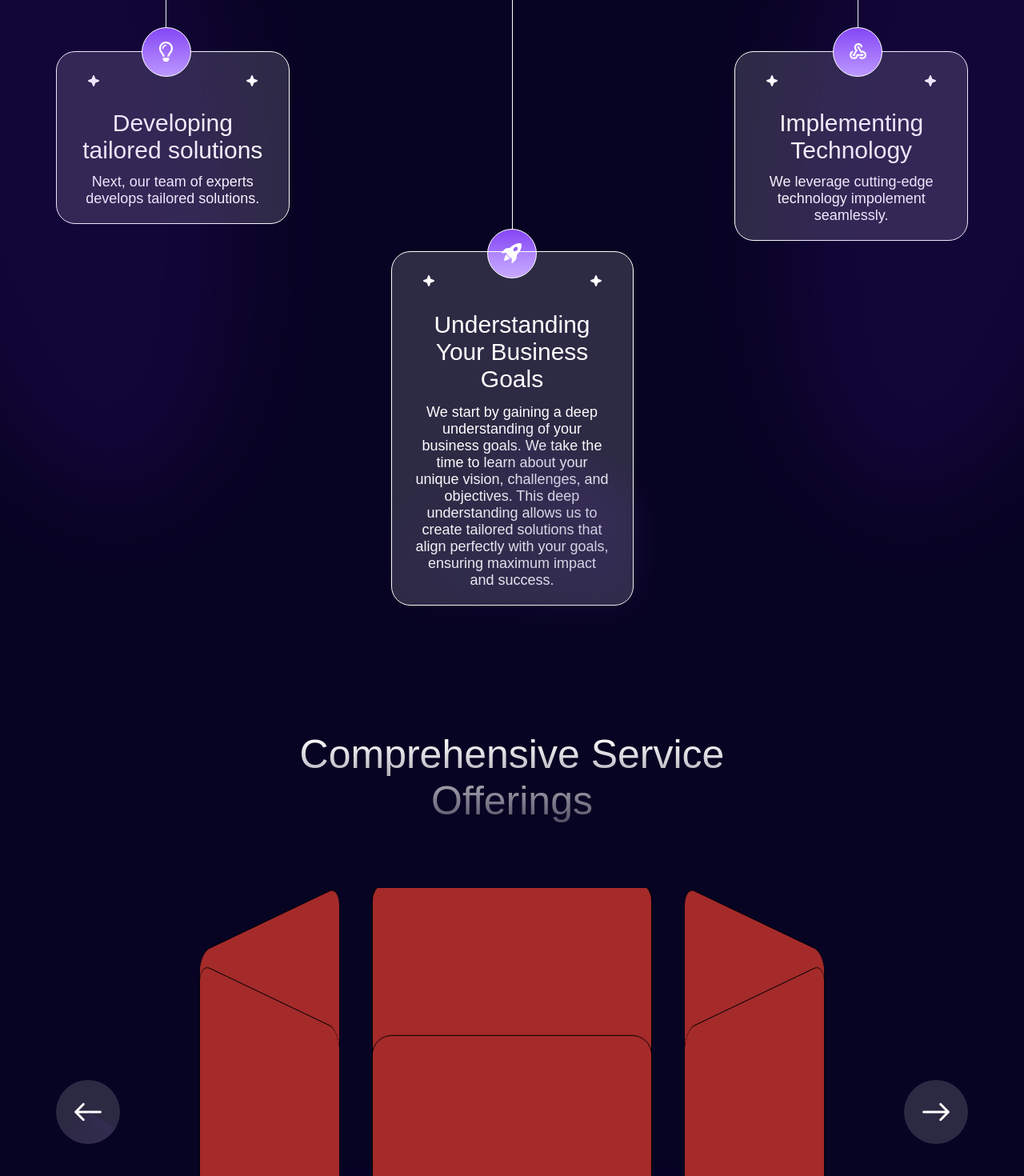
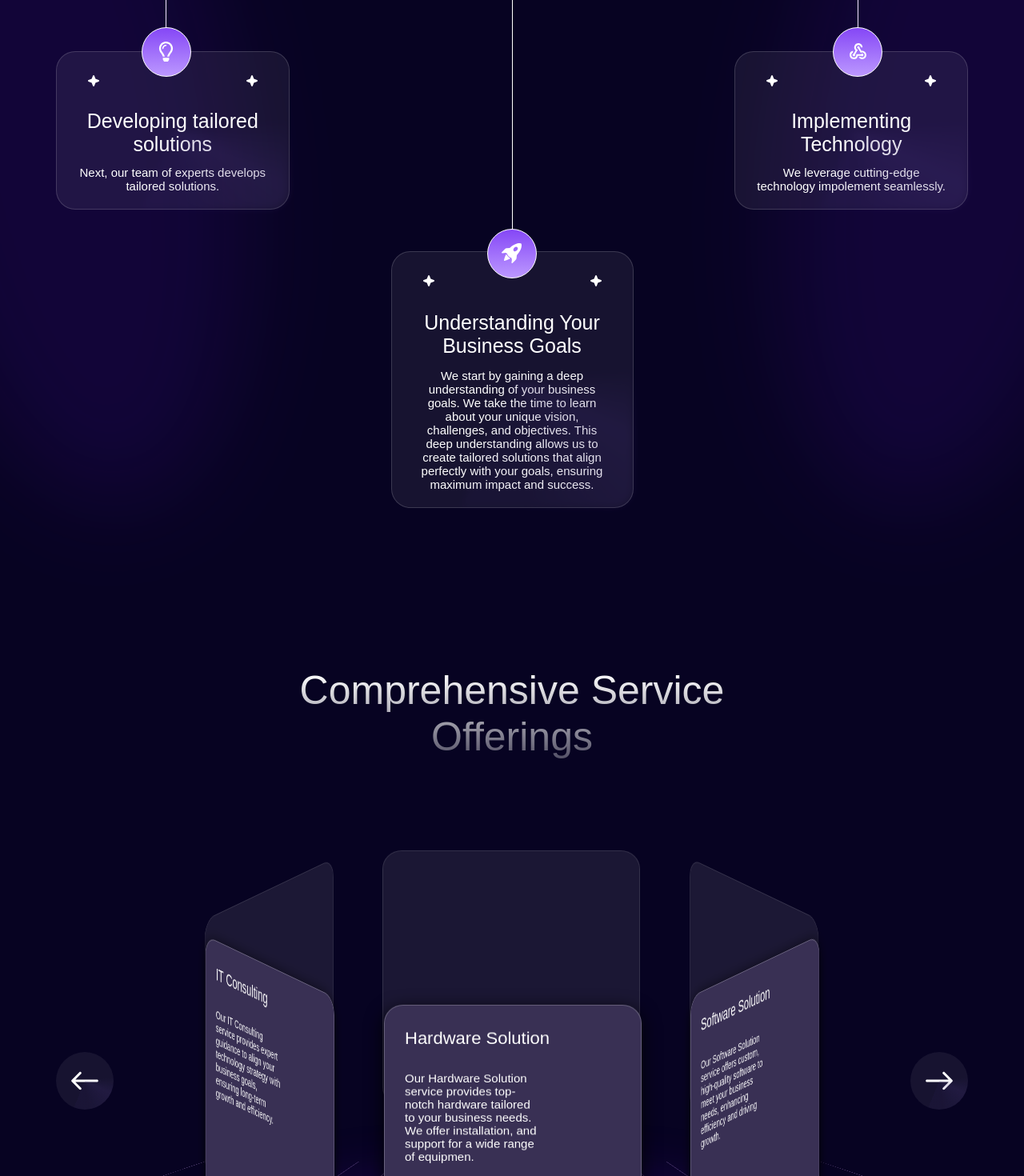
Before and after one commit to Vitalina-Korchova/landing-page, a React (Vite) app: page / in a window 1280 px wide. Shown: the part 1360-2830 px from the top of the page at 80% size. Built offline with nearby package versions, Linux system fonts and the light colour scheme; a web font is replaced by a local one.

Commit message:
going on services section

```diff
--- a/src/components/ServicesSection.tsx
+++ b/src/components/ServicesSection.tsx
@@ -1,7 +1,54 @@
+import { useState } from "react";
 import { IoIosArrowRoundBack, IoIosArrowRoundForward } from "react-icons/io";
 
 export default function ServicesSection() {
-  const cards = 6;
+  const [rotation, setRotation] = useState(0);
+
+  const rotateSliderRight = () => {
+    setRotation((prev) => prev + 60);
+  };
+  const rotateSliderLeft = () => {
+    setRotation((prev) => prev - 60);
+  };
+
+  const arrayDataCard = [
+    {
+      title: "Hardware Solution",
+      description:
+        "Our Hardware Solution service provides top-notch hardware tailored to your business needs. We offer installation, and support for a wide range of equipmen.",
+      styleArt: "art1",
+    },
+    {
+      title: "Software Solution",
+      description:
+        "Our Software Solution service offers custom, high-quality software to meet your business needs, enhancing efficiency and driving growth.",
+      styleArt: "art2",
+    },
+    {
+      title: "Innovative Solutions",
+      description:
+        "Our Innovative Solutions service offers creative and cutting-edge strategies to solve complex business challenges.",
+      styleArt: "art3",
+    },
+    {
+      title: "Cloud Integration",
+      description:
+        "Our Cloud Integration service ensures seamless migration and connection of your systems to secure cloud platforms, enabling scalability and flexibility.",
+      styleArt: "art4",
+    },
+    {
+      title: "Cybersecurity Services",
+      description:
+        "Our Cybersecurity Services protect your business from digital threats with advanced monitoring, threat detection, and robust defense strategies.",
+      styleArt: "art5",
+    },
+    {
+      title: "IT Consulting",
+      description:
+        "Our IT Consulting service provides expert guidance to align your technology strategy with business goals, ensuring long-term growth and efficiency.",
+      styleArt: "art6",
+    },
+  ];
   return (
     <>
       <div className="services-section">
@@ -19,30 +66,55 @@ export default function ServicesSection() {
             <div className="oval-shadow"></div>
           </div>
         </div>
+
         <div className="banner">
           <div className="slider-wrapper">
-            <div className="btn-left">
+            <div className="btn-left" onClick={rotateSliderLeft}>
               <div>
                 <IoIosArrowRoundBack />
               </div>
             </div>
-            <div className="slider">
-              {Array.from({ length: cards }).map((_, i) => (
+            <div
+              className="slider"
+              style={{
+                transform: ` rotateX(-16deg) rotateY(${rotation}deg)`,
+                transition: "transform 0.6s ease ",
+              }}
+            >
+              {arrayDataCard.map((card, i) => {
+                const anglePerCard = 360 / arrayDataCard.length;
+
+                // обчислює поточний кут картки з урахуванням обертання
+                const currentAngle = (i * anglePerCard + rotation) % 360;
+                const normalizedAngle = (currentAngle + 360) % 360;
+
+                // Якщо між 90° і 270° — картка ззаду
+                const isBack = normalizedAngle > 90 && normalizedAngle < 270;
+
+                return (
                   <div
                     key={i}
                     className="card"
                     style={{
                       transform: `rotateY(${
-                      (360 / cards) * i
+                        i * anglePerCard
                       }deg) translateZ(350px)`,
                     }}
                   >
-                  <div className="card-inner"></div>
+                    {isBack ? (
+                      <div className="card-back"></div>
+                    ) : (
+                      <div className={`${card.styleArt} card-front`}>
+                        <span>{card.title}</span>
+                        <span>{card.description}</span>
                       </div>
-              ))}
+                    )}
+                  </div>
+                );
+              })}
             </div>
 
-            <div className="btn-right">
+            <div className="btn-right" onClick={rotateSliderRight}>
               <div>
                 <IoIosArrowRoundForward />
               </div>
--- a/src/styles/partials/benefits-section.scss
+++ b/src/styles/partials/benefits-section.scss
@@ -92,14 +92,32 @@
       .block-card-inner {
         width: 24%;
         height: fit-content;
-        background-color: #ffffff27;
-
+        background-color: #ffffff11;
         border-radius: 24px;
-        border: 1px solid white;
+        border: 1px solid #ffffff28;
         display: flex;
         flex-direction: column;
         gap: 8px;
         padding: 8px;
+        z-index: 2;
+        position: relative;
+
+        &::before {
+          content: "";
+          position: absolute;
+          inset: 0;
+          background: conic-gradient(
+            from 202deg at 50% 50%,
+            rgba(0, 0, 0, 0) 67%,
+            rgba(73, 53, 130, 1) 76%,
+            rgba(71, 47, 140, 0.28) 92%
+          );
+          opacity: 20%;
+          border-radius: 24px;
+          pointer-events: none;
+          z-index: 1;
+          filter: blur(5px);
+        }
 
         .stars {
           padding: 20px 30px;
@@ -108,12 +126,12 @@
         }
 
         > span:nth-child(2) {
-          font-size: 30px;
+          font-size: 25px;
           text-align: center;
           padding: 0 18px;
         }
         > span:nth-child(3) {
-          font-size: 18px;
+          font-size: 15px;
           text-align: center;
           font-family: $font-family-secondary;
           padding: 4px 18px 12px 18px;
@@ -205,7 +223,7 @@
             border-radius: 50%;
             height: 30px;
             width: 30px;
-            z-index: 2;
+            z-index: 3;
             border: 1px solid white;
           }
         }
@@ -217,9 +235,9 @@
           margin: auto;
           width: 25%;
           height: fit-content;
-          background-color: #ffffff27;
+          background-color: #ffffff11;
           border-radius: 24px;
-          border: 1px solid white;
+          border: 1px solid #ffffff28;
           flex-direction: column;
           gap: 10px;
           padding: 8px;
@@ -231,17 +249,16 @@
             position: absolute;
             inset: 0;
             background: conic-gradient(
-              from 120deg at 50% 50%,
-              #493582,
-              rgba(255, 255, 255, 0),
-              rgba(255, 255, 255, 0),
-              rgba(255, 255, 255, 0)
+              from 202deg at 50% 50%,
+              rgba(0, 0, 0, 0) 67%,
+              rgba(73, 53, 130, 1) 76%,
+              rgba(71, 47, 140, 0.28) 92%
             );
-            opacity: 30%;
+            opacity: 20%;
             border-radius: 24px;
             pointer-events: none;
             z-index: 1;
-            filter: blur(20px);
+            filter: blur(5px);
           }
 
           .stars {
@@ -251,12 +268,12 @@
           }
 
           > span:nth-child(2) {
-            font-size: 30px;
+            font-size: 25px;
             text-align: center;
             padding: 0 18px;
           }
           > span:nth-child(3) {
-            font-size: 18px;
+            font-size: 15px;
             text-align: center;
             font-family: $font-family-secondary;
             padding: 4px 20px 12px 20px;
--- a/src/styles/partials/services-section.scss
+++ b/src/styles/partials/services-section.scss
@@ -1,5 +1,7 @@
+@use "./variables" as *;
+
 .services-section {
-  margin: 280px 70px 250px 70px;
+  margin: 200px 70px 250px 70px;
   position: relative;
   display: flex;
   flex-direction: column;
@@ -70,13 +72,13 @@
 
   .banner {
     width: 100%;
-    height: 800px;
+    height: 950px;
     margin-top: 80px;
     overflow: hidden;
 
     .slider-wrapper {
       width: 100%;
-      height: 800px;
+      height: 950px;
       position: relative;
       display: flex;
       margin: auto;
@@ -84,9 +86,9 @@
 
       .slider {
         position: absolute;
-        top: 10%;
-        width: 350px;
-        height: 380px;
+        top: 13%;
+        width: 320px;
+        height: 330px;
         transform-style: preserve-3d;
         transform: perspective(600px);
         transform: rotateX(-16deg);
@@ -94,14 +96,42 @@
         .card {
           position: absolute;
           inset: 0 0 0 0;
-          background-color: brown;
-          border: 1px solid black;
           border-radius: 25px;
 
-          .card-inner {
+          .card-front {
             width: 100%;
             height: 100%;
             object-fit: cover;
+            background-color: #393054;
+            border-radius: 24px;
+            border: 1px solid #ffffff3e;
+            box-shadow: 0px 6px 21px 2px rgba(0, 0, 0, 0.75);
+            -webkit-box-shadow: 0px 6px 21px 2px rgba(0, 0, 0, 0.75);
+            -moz-box-shadow: 0px 6px 21px 2px rgba(0, 0, 0, 0.75);
+            display: flex;
+            flex-direction: column;
+
+            > span:first-child {
+              font-size: 22px;
+              font-weight: 500;
+              padding: 30px 25px;
+            }
+            > span:last-child {
+              font-size: 15px;
+              font-weight: 500;
+              padding: 0 130px 0 25px;
+              font-family: $font-family-secondary;
+              font-weight: 100;
+            }
+          }
+
+          .card-back {
+            width: 100%;
+            height: 100%;
+            object-fit: cover;
+            background-color: #ffffff15;
+            border-radius: 24px;
+            border: 1px solid #ffffff1c;
           }
         }
       }
@@ -110,32 +140,33 @@
         position: absolute;
         top: 30%;
         left: 0;
+        cursor: pointer;
 
         div {
           display: flex;
           text-align: center;
           font-size: 60px;
           border-radius: 50%;
-          padding: 10px;
-          background-color: #ffffff27;
+          padding: 6px;
+          background-color: #ffffff11;
           color: white;
           position: relative;
+          z-index: 2;
 
           &::before {
             content: "";
             position: absolute;
-
             inset: 0;
             background: conic-gradient(
-              from 120deg at 50% 50%,
-              #493582,
-              rgba(255, 255, 255, 0),
-              rgba(255, 255, 255, 0),
-              rgba(255, 255, 255, 0)
+              from 202deg at 50% 50%,
+              rgba(0, 0, 0, 0) 67%,
+              rgba(73, 53, 130, 1) 76%,
+              rgba(71, 47, 140, 0.28) 92%
             );
             opacity: 20%;
             border-radius: 50%;
             pointer-events: none;
+            z-index: 1;
           }
         }
       }
@@ -144,15 +175,34 @@
         position: absolute;
         top: 30%;
         right: 0;
+        cursor: pointer;
 
         div {
           display: flex;
           text-align: center;
           font-size: 60px;
           border-radius: 50%;
-          padding: 10px;
-          background-color: #ffffff27;
+          padding: 6px;
+          background-color: #ffffff11;
           color: white;
+          position: relative;
+          z-index: 2;
+
+          &::before {
+            content: "";
+            position: absolute;
+            inset: 0;
+            background: conic-gradient(
+              from 202deg at 50% 50%,
+              rgba(0, 0, 0, 0) 67%,
+              rgba(73, 53, 130, 1) 76%,
+              rgba(71, 47, 140, 0.28) 92%
+            );
+            opacity: 20%;
+            border-radius: 50%;
+            pointer-events: none;
+            z-index: 1;
+          }
         }
       }
     }
```
Lines whose indentation alone changed are shown as unchanged.
